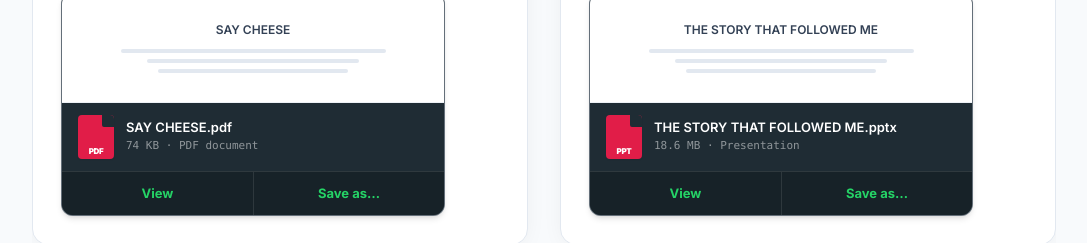
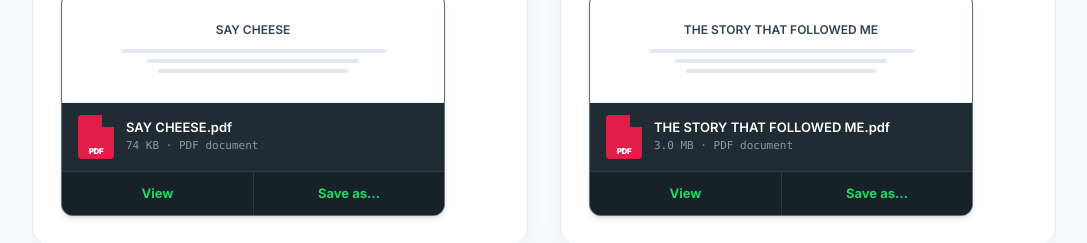
Before and after one commit to tceeokoye/olivia-ezekwe, a Next.js app: page /portfolio in a window 1280 px wide. Shown: the part 4680-4923 px from the top of the page, without its empty margins (96-1183 px from the left). Built offline with nearby package versions, Linux system fonts and the light colour scheme.

Commit message:
new commit

```diff
--- a/src/data/portfolioData.ts
+++ b/src/data/portfolioData.ts
@@ -266,9 +266,9 @@ export const projectsData: Project[] = [
     year: '2024',
     role: 'Author & Visual Storyteller',
     summary: 'A visual slide narrative and personal memoir exploring transformative journeys, lingering encounters, and the enduring tales that shape us.',
-    fileUrl: '/portfolio/CREATIVE NON-FICTIONS/THE STORY THAT FOLLOWED ME.pptx',
-    fileType: 'pptx',
-    fileSize: '18.6 MB',
+    fileUrl: '/portfolio/CREATIVE NON-FICTIONS/THE STORY THAT FOLLOWED ME.pdf',
+    fileType: 'pdf',
+    fileSize: '3.0 MB',
     coverImage: 'https://images.unsplash.com/photo-1476820865390-c52aeebb9891?auto=format&fit=crop&w=1200&q=80',
     highlights: [
       'Multi-slide visual storytelling journey combining photography and prose',
```
Also changed, not shown: 1 other file (tests, documents, lock files or other folders).
